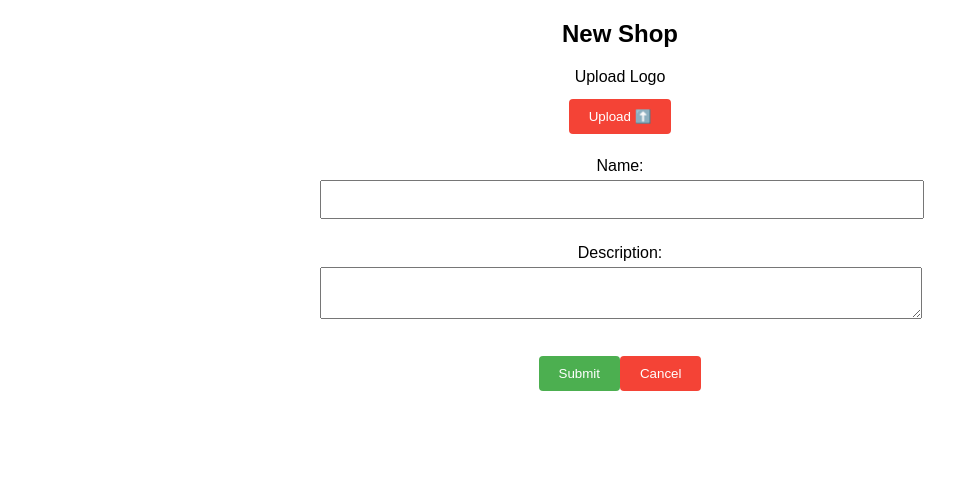
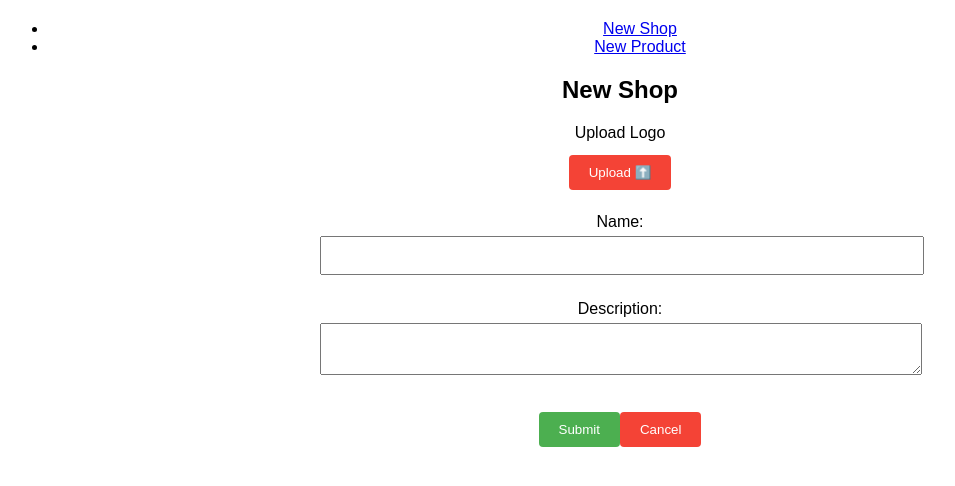
Before and after one commit to shivambalar1710/Midterm, a React (Create React App) app: page / in a window 1280 px wide. Shown: the top 486 px of the page, without its empty margins (20-975 px from the left). Built offline with nearby package versions, Linux system fonts and the light colour scheme.

Commit message:
Update NewShopForm.js

```diff
--- a/src/NewShopForm.js
+++ b/src/NewShopForm.js
@@ -1,4 +1,5 @@
 import React, { useState } from 'react';
+import NewProductForm from './NewProductForm';
 
 function NewShopForm() {
   const [shopData, setShopData] = useState({
@@ -6,6 +7,8 @@ function NewShopForm() {
     description: '',
     logo: null,
   });
+
+  const [currentPage, setCurrentPage] = useState('new-shop');
 
   const handleChange = (e) => {
     const { name, value, files } = e.target;
@@ -15,26 +18,31 @@ function NewShopForm() {
     });
   };
 
-  const handleSubmit = async (e) => {
+  const handleSubmit = (e) => {
     e.preventDefault();
+
+    if (!shopData.name) {
+      alert('Name is required');
+      return;
+    }
+    if (!shopData.description) {
+      alert('Description is required');
+      return;
+    }
+    if (!shopData.logo) {
+      alert('Logo is required');
+      return;
+    }
+
     console.log('Form submitted:', shopData);
+    setShopData({
+      name: '',
+      description: '',
+      logo: null,
+    });
+  };
 
-    const formData = new FormData();
-    formData.append('name', shopData.name);
-    formData.append('description', shopData.description);
-    formData.append('logo', shopData.logo);
 
-    try {
-      const response = await fetch('http://example.com/api/shops', {
-        method: 'POST',
-        body: formData,
-      });
-      const data = await response.json();
-      console.log('Submission successful:', data);
-    } catch (error) {
-      console.error('Submission failed:', error);
-    }
-  };
 
   const handleCancel = () => {
     console.log('Form cancelled');
@@ -46,8 +54,26 @@ function NewShopForm() {
     });
   };
 
+  const handleNavClick = (page) => {
+    setCurrentPage(page);
+  };
+
   return (
+    <div>
+      <nav>
+        <ul>
+          <li>
+            <a href="#" onClick={() => handleNavClick('new-shop')}>New Shop</a>
+          </li>
+          <li>
+            <a href="#" onClick={() => handleNavClick('new-product')}>New Product</a>
+          </li>
+        </ul>
+      </nav>
+
+      {currentPage === 'new-shop' ? (
         <form onSubmit={handleSubmit}>
+
           <h2>New Shop</h2>
 
         <div>
@@ -58,6 +84,7 @@ function NewShopForm() {
             accept="image/*"
             onChange={handleChange}
             style={{ display: 'none' }}
+            required
           />
           <label htmlFor="logo">Upload Logo</label>
           <button type="button" onClick={() => document.getElementById('logo').click()}>
@@ -88,9 +115,14 @@ function NewShopForm() {
           />
         </div>
 
+
           <button type="submit">Submit</button>
           <button type="button" onClick={handleCancel}>Cancel</button>
         </form>
+      ) : (
+        <NewProductForm />
+      )}
+    </div>
   );
 }
 
```
Lines whose indentation alone changed are shown as unchanged.
